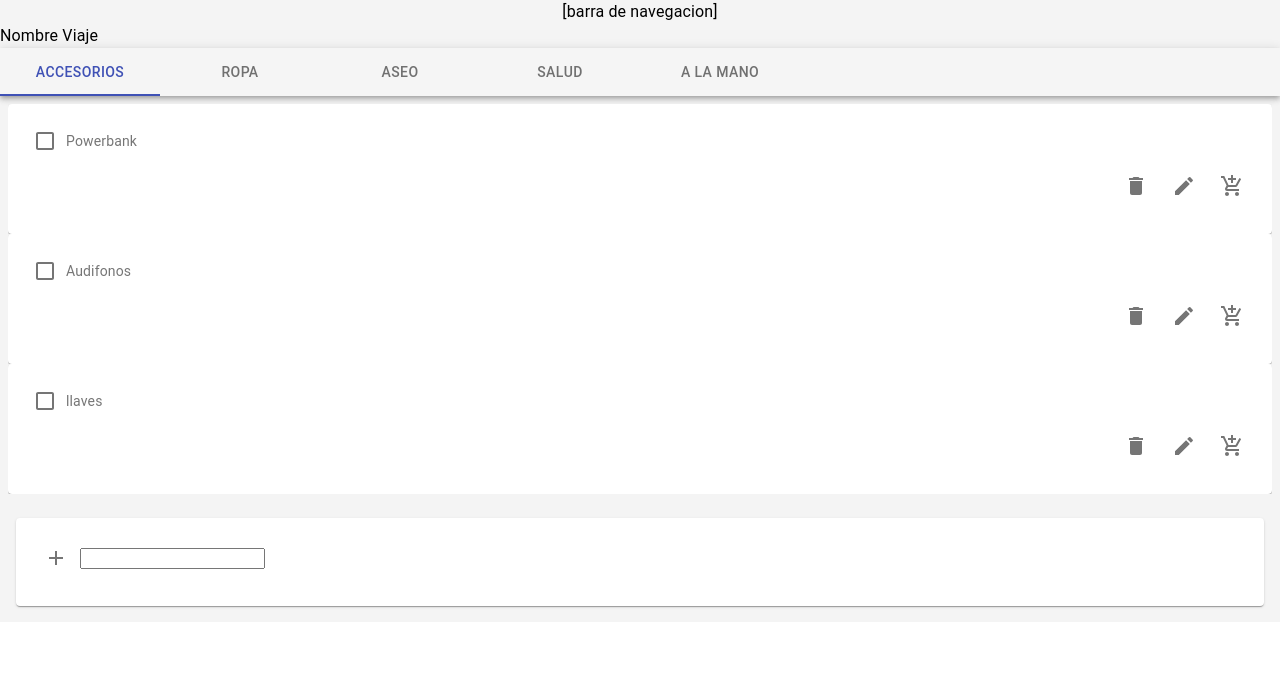
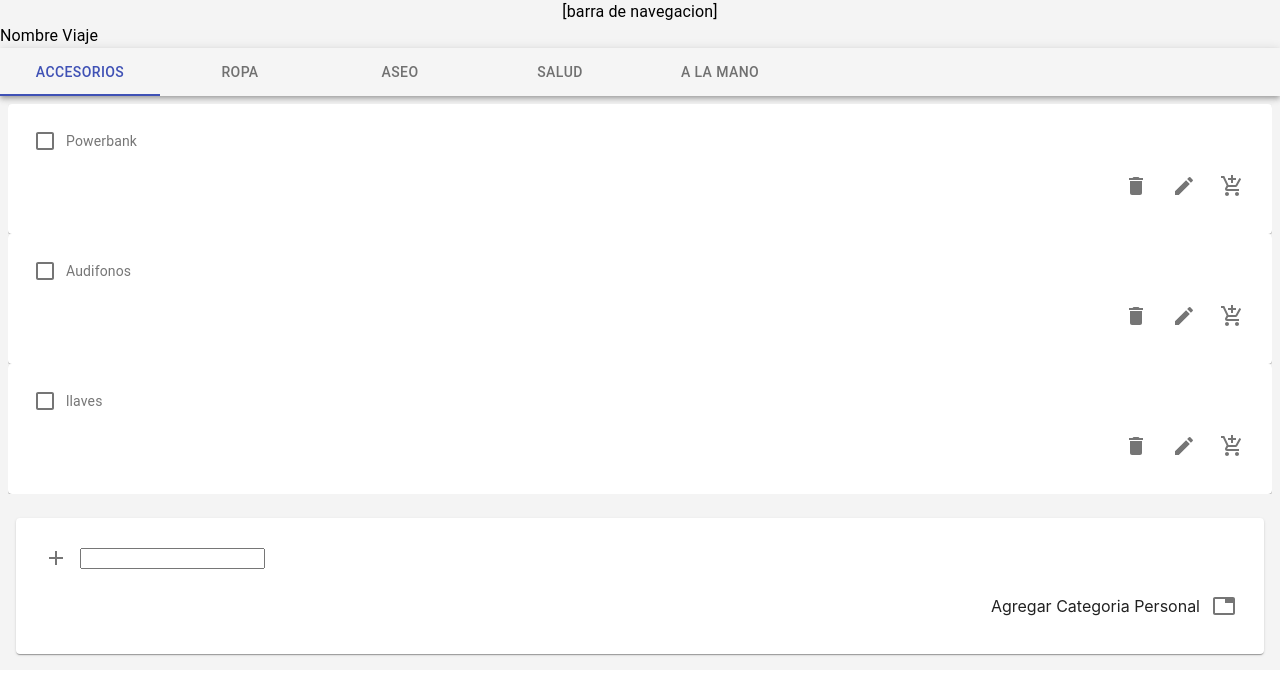
Before and after one commit to X-Viss/IETI---PROJECT, a React (Create React App) app: page / in a window 1280 px wide. Shown: the top 696 px of the page. Built offline with nearby package versions, Linux system fonts and the light colour scheme.

Commit message:
agregando categoria personal

```diff
--- a/src/components/NewItem.js
+++ b/src/components/NewItem.js
@@ -1,11 +1,11 @@
 import React from 'react';
 import { withStyles } from '@material-ui/core/styles';
-import Typography from '@material-ui/core/Typography';
 import Card from '@material-ui/core/Card';
 import CardContent from '@material-ui/core/CardContent';
 import Grid from '@material-ui/core/Grid';
 import AddIcon from '@material-ui/icons/Add';
 import IconButton from '@material-ui/core/IconButton';
+import TabIcon from '@material-ui/icons/Tab';
 
 const styles = (theme) => ({
   root: {
@@ -46,6 +46,10 @@ class NewItem extends React.Component {
                           <IconButton item aria-label="edit item" onClick={this.onSubForm}><AddIcon /></IconButton>
                           <input type="text" value={this.state.value} onChange={this.handleChange} />
                     </Grid>
+                    <Grid container justify="flex-end" alignItems="center" spacing={0}>
+                      <layer>Agregar Categoria Personal</layer>
+                    <IconButton item aria-label="edit item"><TabIcon /></IconButton>
+                    </Grid>
                 </CardContent>
             </Card>
         </div>
```
